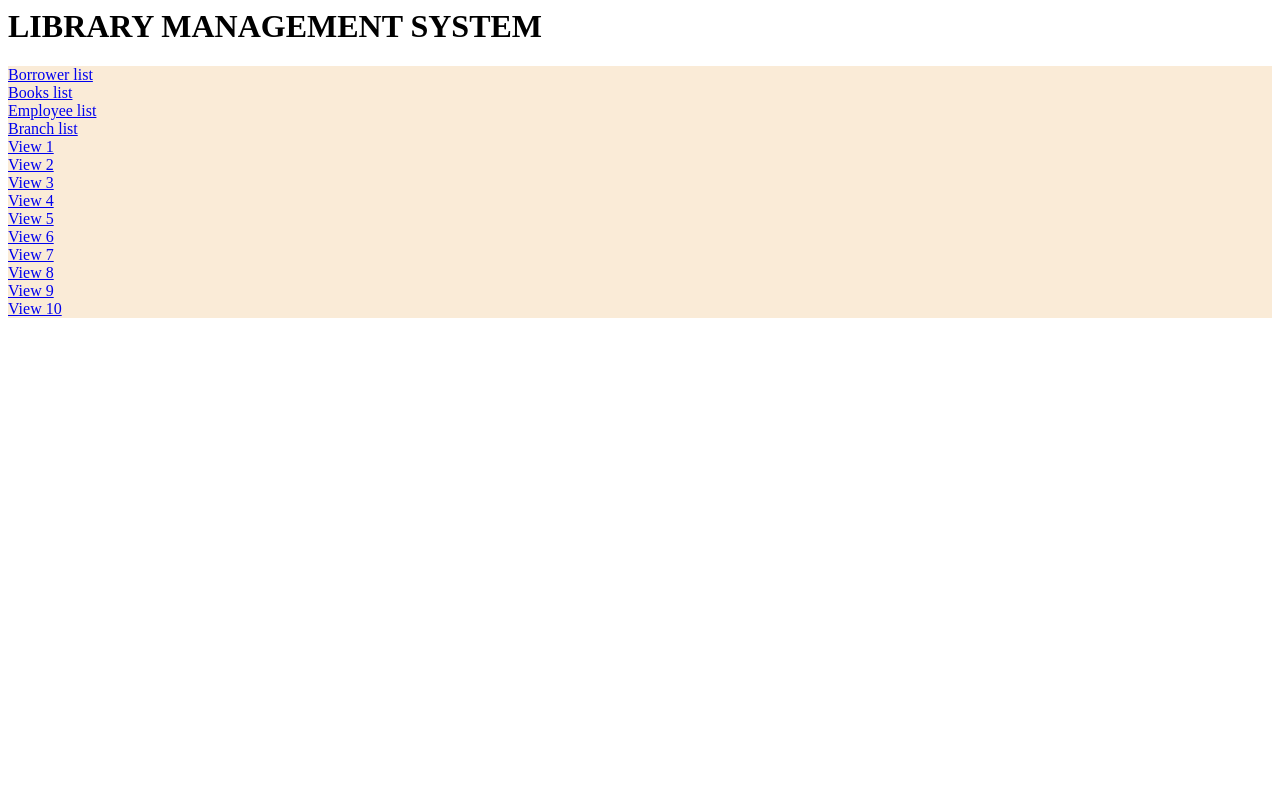
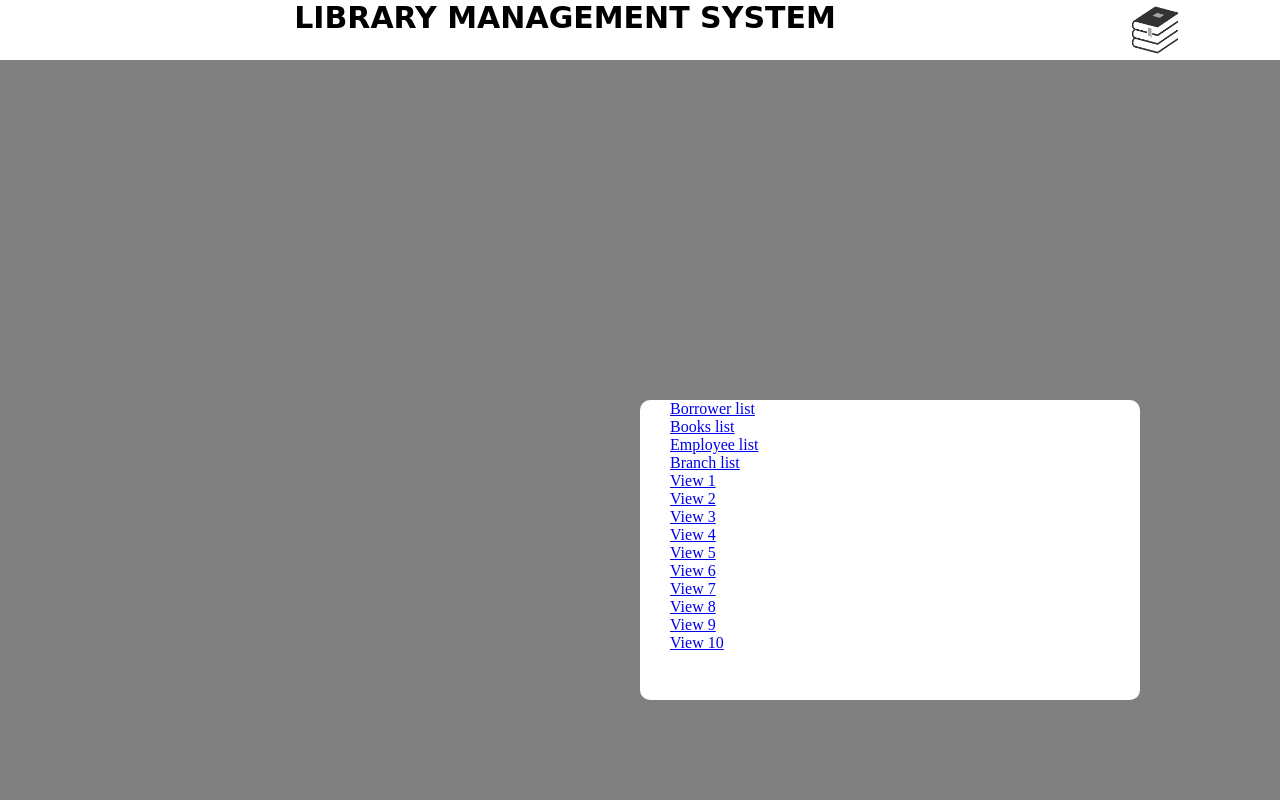
Before and after one commit to TegSingh/DMS-Project-Phase-3, a Flask app: page / in a window 1280 px wide. Run offline with Flask 2, Linux system fonts and the light colour scheme; parts of the project's set-up code (start-up, migrations or seed data) failed here and were passed over.

Commit message:
modifications

```diff
--- a/static/css/stylesheet.css
+++ b/static/css/stylesheet.css
@@ -1,3 +1,44 @@
 .Form{
-    background-color: antiquewhite;
+    background-color: white;
+    top: 50%;
+    left: 50%;
+    height: 300px;
+    width: 500px;
+    position: absolute;
+    border-radius: 10px;
 }
+h1{
+    font-size: 30px;
+    text-align: center;
+    background-color: white;
+    height: 60px;
+    font-family: "Comic Sans MS", cursive, sans-serif;
+}
+body{
+    margin: 0;
+    padding: 0;
+    background-color: grey;
+}
+
+img {
+    float: right;
+    height: 60px;
+    position: relative;
+    width: 50px;
+    margin-right: 100px;
+    filter: grayscale();
+}
+a{
+    margin-left: 30px;
+    padding-top: 30px;
+}
+input[type="text"], input[type="number"]{
+    width: 50%;
+    padding: 12px 20px;
+    margin: 8px 30px;
+    display: inline-block;
+    border: 1px solid #ccc;
+    border-radius: 4px;
+    box-sizing: border-box
+
+}
--- a/templates/books.html
+++ b/templates/books.html
@@ -1,3 +1,6 @@
+<head>
+    <link rel="stylesheet" type="text/css" href="../static/css/stylesheet.css">
+</head>
 <div id="books-header"><h1>Books</h1></div>
 <div id="books-form-div">
     <form id="books-form" action = "/books/insert" method="POST" >
--- a/templates/booksEdit.html
+++ b/templates/booksEdit.html
@@ -1,3 +1,6 @@
+<head>
+    <link rel="stylesheet" type="text/css" href="../static/css/stylesheet.css">
+</head>
 <div><h1>Edit Book with ISBN {{bookEdit.0}}</h1></div>
 <div>
     <form id="books-form-edit" action = "/books/update/{{bookEdit.0}}" method="POST">
--- a/templates/borrower.html
+++ b/templates/borrower.html
@@ -1,3 +1,6 @@
+<head>
+    <link rel="stylesheet" type="text/css" href="../static/css/stylesheet.css">
+</head>
 <!-- <div class="Form">
     <form id="borrowerLogInForm" method = 'POST' action = "">
         <input name="name" type="text" placeholder="Enter Borrower Name" />
--- a/templates/employee.html
+++ b/templates/employee.html
@@ -1,3 +1,6 @@
+<head>
+    <link rel="stylesheet" type="text/css" href="../static/css/stylesheet.css">
+</head>
 <div id="employee-header"><h1>Employees</h1></div>
 <div id="books-form-div">
     <form id="books-form" action = "/employee/insert" method="POST" >
--- a/templates/index.html
+++ b/templates/index.html
@@ -1,6 +1,9 @@
 <head>
-    <link href="stylesheet.css" rel="stylesheet" type="text/css">
+    <link rel="stylesheet" type="text/css" href="../static/css/stylesheet.css">
 </head>
+
+<body>
+    <img src="../static/css/book_icon.png">
 <h1>LIBRARY MANAGEMENT SYSTEM</h1>
 <div class="Form">
     <!-- <form method = 'POST' action = "">
@@ -39,3 +42,4 @@
     <a href="\views\10">View 10</a>
     <br>
 </div>
+</body>
```
Also changed, not shown: static/css/book_icon.png (added), static/css/library.jpg (added).
